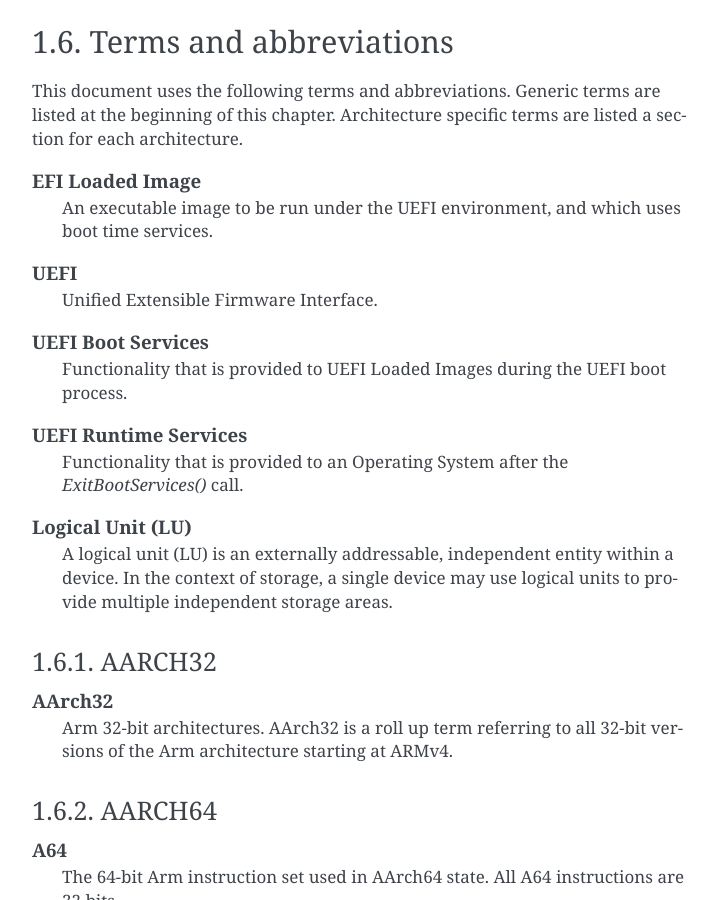
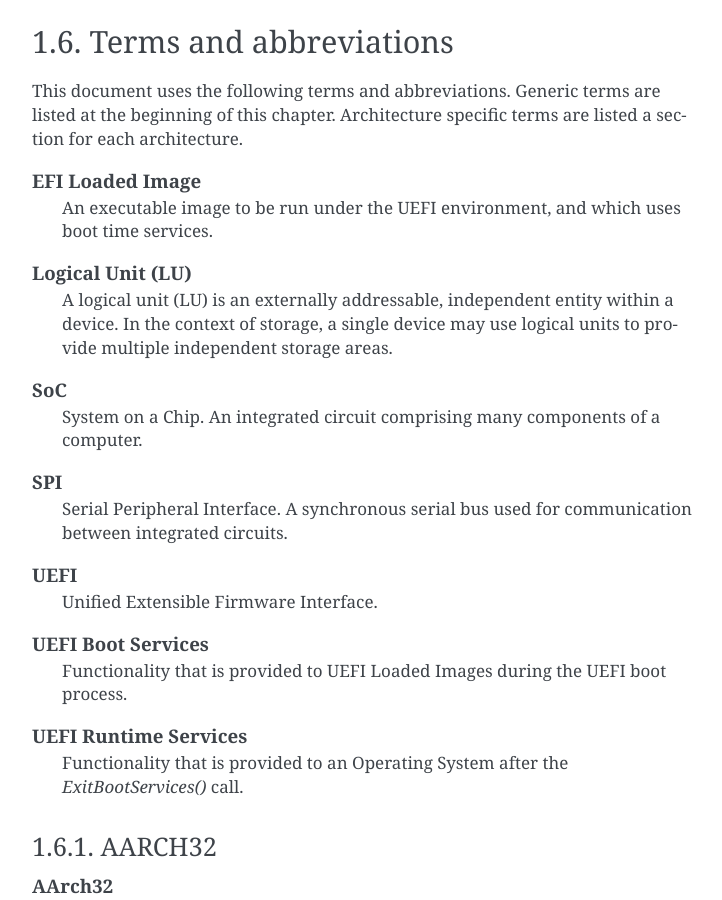
Before and after one commit to ARM-software/ebbr, a Sphinx documentation site: the page built from source/chapter1-about.rst, in a window 1280 px wide and 900 px high, scrolled down 4219 px. Shown: the whole window, without its empty margins (388-1110 px from the left). Built offline with Sphinx 7.4.7, drawn with Linux system fonts in a browser that asks for light colours.

Commit message:
chapter1: define soc and spi
We are using both acronyms in chapter 4; let's define them a bit.

While at it, move the LU definition to keep the glossary sorted in
alphabetical order.

Signed-off-by: Vincent Stehlé <vincent.stehle@arm.com>

```diff
--- a/source/chapter1-about.rst
+++ b/source/chapter1-about.rst
@@ -215,6 +215,19 @@
       An executable image to be run under the UEFI environment,
       and which uses boot time services.
 
+   Logical Unit (LU)
+      A logical unit (LU) is an externally addressable, independent entity
+      within a device. In the context of storage, a single device may use
+      logical units to provide multiple independent storage areas.
+
+   SoC
+      System on a Chip. An integrated circuit comprising many components
+      of a computer.
+
+   SPI
+      Serial Peripheral Interface. A synchronous serial bus used
+      for communication between integrated circuits.
+
    UEFI
       Unified Extensible Firmware Interface.
 
```
Also changed, not shown: other parts of source/chapter1-about.rst (+0 -5 lines).
